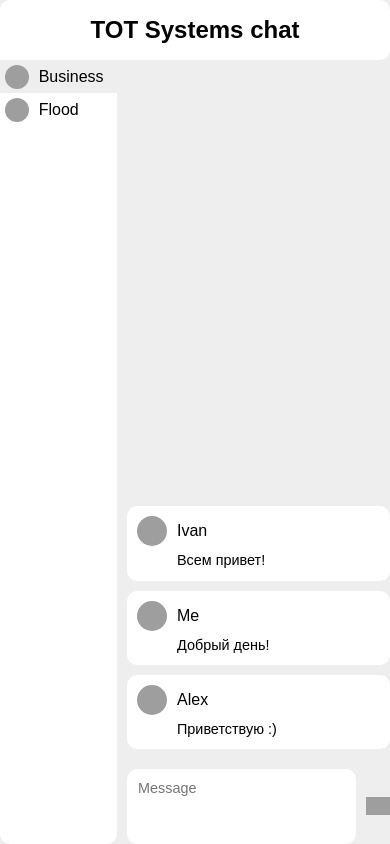
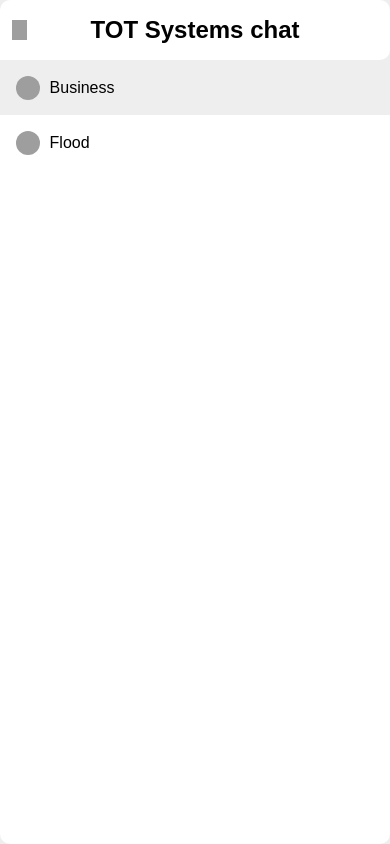
Before and after one commit to Arcady1/TOTSystem, a React (Create React App) app in the folder app/: page / in a window 390 px wide. Built offline with nearby package versions, Linux system fonts and the light colour scheme; grey boxes are pictures that could not be loaded.

Commit message:
small-window-adaptive

```diff
--- a/app/src/App.js
+++ b/app/src/App.js
@@ -18,6 +18,18 @@ function App() {
    * переменная === {number} - индекс сообщения в массиве сообщений чата, - редактируется
    */
   const [currentMessageIdx, setCurrentMessageIdx] = useState(null);
+
+  /**
+   * @type {number} Id открытого чата
+   * @default 0
+   */
+  const [chatTypeId, setChatType] = useState(0);
+
+  /**
+   * @type {number} Id активного окна (0 - список чатов, 1 - чат)
+   * @default 0
+   */
+  const [smallWidthActiveWindow, setSmallWidthActiveWindow] = useState(0);
 
   /**
    * @type {Object} Информация о каждом зарегистрированном пользователе
@@ -92,18 +104,13 @@ function App() {
   ];
 
   /**
-   * @type {number} id открытого чата
-   * @default 0
-   */
-  const [chatTypeId, setChatType] = useState(0);
-
-  /**
    * Функция указывает id текущего чата
    *
    * @param {number} chatId Id открытого чата
    */
   function switchChat(chatId) {
     setChatType(chatId);
+    changeSmallWidthActiveWindow();
   }
 
   /**
@@ -199,15 +206,29 @@ function App() {
     }, 100);
   }
 
+  /**
+   * Функция меняет id активного окна (0 - список чатов, 1 - чат)
+   */
+  function changeSmallWidthActiveWindow() {
+    if (smallWidthActiveWindow === 0)
+      setSmallWidthActiveWindow(1);
+    else
+      setSmallWidthActiveWindow(0);
+  }
+
   return (
     <div className={style.content__wrapper}>
       <div className={`${style.content} ${style.content_padding} ${style.content_margin}`}>
-        <Header />
+        <Header
+          smallWidthActiveWindow={smallWidthActiveWindow}
+          changeSmallWidthActiveWindow={() => changeSmallWidthActiveWindow()}
+        />
         <div className={style.main}>
           <Chatlist
             dialogs={dialogs}
             switchChat={(chatId) => switchChat(chatId)}
             activeChatId={chatTypeId}
+            smallWidthActiveWindow={smallWidthActiveWindow}
           />
           <Chat
             messages={dialogs[chatTypeId].dialogMessages}
@@ -215,6 +236,7 @@ function App() {
             handleMessageSend={(messageInfo) => handleMessageSend(messageInfo)}
             handleMessageCorrect={(text, messageId) => handleMessageCorrect(text, messageId)}
             onMessageRemove={(messageId) => handleMessageRemove(messageId)}
+            smallWidthActiveWindow={smallWidthActiveWindow}
           />
         </div>
       </div>
--- a/app/src/App.module.css
+++ b/app/src/App.module.css
@@ -1,6 +1,7 @@
 .content__wrapper {
   display: block;
   width: 100%;
+  min-width: 320px;
   min-height: 100vh;
 }
 
@@ -25,3 +26,9 @@
   width: 100%;
   height: calc(100% - var(--header-height));
 }
+
+@media (max-width: 425px) {
+  .main {
+    position: relative;
+  }
+}
--- a/app/src/components/Chat/Chat.js
+++ b/app/src/components/Chat/Chat.js
@@ -3,8 +3,21 @@ import style from './Chat.module.css';
 import { randomValueGenerator } from '../../js/randomValueGenerator';
 
 function Chat(props) {
+    /**
+     * Функция показывает / скрывает переписку
+     *
+     * @param {number} activeWindow Id активного окна (0 - список чатов, 1 - чат)
+     * @returns {string}
+     */
+    function setClassIfSmallWidthActiveWindow(activeWindow) {
+        if (activeWindow === 0)
+            return style.chatShow;
+        else
+            return "";
+    }
+
     return (
-        <div className={`${style.chat} ${style.chat_padding}`}>
+        <div className={`${style.chat} ${style.chat_padding} ${setClassIfSmallWidthActiveWindow(props.smallWidthActiveWindow)}`}>
             <div
                 className={style.chat__wrapper}
                 id="chatWrapper"
--- a/app/src/components/Chat/Chat.module.css
+++ b/app/src/components/Chat/Chat.module.css
@@ -4,6 +4,7 @@
     justify-content: flex-end;
     width: 70%;
     height: 100%;
+    transition: var(--main-transition);
 }
 
 .chat__wrapper {
@@ -78,3 +79,20 @@
 .chat__sendButton:hover {
     transform: scale(1.3);
 }
+
+@media (max-width: 425px) {
+    .chat {
+        position: absolute;
+        width: 100%;
+        left: 0;
+    }
+
+    .chat_padding {
+        padding: calc(max(2%, 10px));
+        padding-top: calc(max(2%, 10px));
+    }
+
+    .chatShow {
+        left: -100%;
+    }
+}
--- a/app/src/components/Chatlist/Chatlist.js
+++ b/app/src/components/Chatlist/Chatlist.js
@@ -2,8 +2,21 @@ import { ChatlistItem } from './ChatlistItem/ChatlistItem';
 import style from './Chatlist.module.css';
 
 function Chatlist(props) {
+    /**
+     * Функция показывает / скрывает список чатов
+     *
+     * @param {number} activeWindow Id активного окна (0 - список чатов, 1 - чат)
+     * @returns {string}
+     */
+    function setClassIfSmallWidthActiveWindow(activeWindow) {
+        if (activeWindow === 0)
+            return style.chatListShow;
+        else
+            return "";
+    }
+
     return (
-        <div className={style.chatList}>
+        <div className={`${style.chatList} ${setClassIfSmallWidthActiveWindow(props.smallWidthActiveWindow)}`}>
             {props.dialogs.map((elem) => (
                 <ChatlistItem
                     imgSrc={elem.dialogImgSrc}
--- a/app/src/components/Chatlist/Chatlist.module.css
+++ b/app/src/components/Chatlist/Chatlist.module.css
@@ -5,4 +5,17 @@
     background-color: #fff;
     border-radius: 0 0 var(--message-border-radius) var(--message-border-radius);
     overflow: auto;
+    transition: var(--main-transition);
 }
+
+@media (max-width: 425px) {
+    .chatList {
+        position: absolute;
+        width: 100%;
+        left: -100%;
+    }
+
+    .chatListShow {
+        left: 0;
+    }
+}
--- a/app/src/components/Header/Header.js
+++ b/app/src/components/Header/Header.js
@@ -1,9 +1,28 @@
 import React from 'react';
 import style from './Header.module.css';
 
-function Header() {
+function Header(props) {
+    /**
+     * Функция вращает стрелку в Header при смене id активного окна
+     *
+     * @returns {string}
+     */
+    function rotateButton() {
+        if (props.smallWidthActiveWindow === 0)
+            return style.rotateMenuButton;
+        else
+            return "";
+    }
+
     return (
-        <header className={style.header}>TOT Systems chat</header>
+        <header className={style.header}>
+            <button
+                className={`${style.menuButton} ${rotateButton()}`}
+                onClick={() => props.changeSmallWidthActiveWindow()}
+            >
+            </button>
+            <p>TOT Systems chat</p>
+        </header>
     );
 }
 
--- a/app/src/components/Header/Header.module.css
+++ b/app/src/components/Header/Header.module.css
@@ -6,7 +6,40 @@
     height: var(--header-height);
     background-color: #fff;
     border-radius: var(--message-border-radius) var(--message-border-radius) var(--message-border-radius) 0;
+    position: relative;
 
     font-weight: 600;
     font-size: 1.5rem;
 }
+
+.menuButton {
+    display: none;
+    width: 20px;
+    height: 20px;
+    background-image: url('https://image.flaticon.com/icons/png/512/992/992703.png');
+    background-position: center;
+    background-repeat: no-repeat;
+    background-size: 100%;
+    transform: rotate(-90deg) scale(1);
+    transition: var(--main-transition);
+}
+
+.menuButton:hover {
+    transform: rotate(-90deg) scale(1.2);
+}
+
+@media (max-width: 425px) {
+    .menuButton {
+        display: block;
+        position: absolute;
+        left: 10px;
+    }
+
+    .rotateMenuButton {
+        transform: rotate(90deg) scale(1);
+    }
+
+    .rotateMenuButton:hover {
+        transform: rotate(90deg) scale(1.2);
+    }
+}
```
